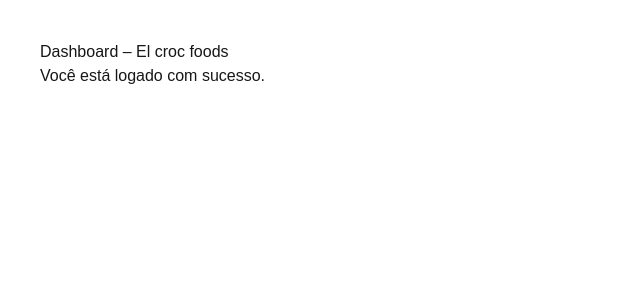
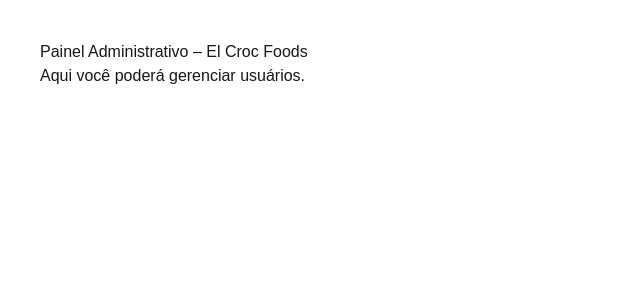
Before and after one commit to lemuellucas22/elcroc-panel, a Next.js app: page /dashboard in a window 1280 px wide. Shown: the top 300 px of the page, without its empty margins (0-640 px from the left). Built offline with nearby package versions, Linux system fonts and the light colour scheme.

Commit message:
Atualizar o page.tsx
Create admin dashboard page

```diff
--- a/app/dashboard/page.tsx
+++ b/app/dashboard/page.tsx
@@ -1,8 +1,8 @@
-export default function Dashboard() {
+export default function AdminPage() {
   return (
     <div style={{ padding: 40 }}>
-      <h1>Dashboard – El croc foods</h1>
-      <p>Você está logado com sucesso.</p>
+      <h1>Painel Administrativo – El Croc Foods</h1>
+      <p>Aqui você poderá gerenciar usuários.</p>
     </div>
   )
 }
```
